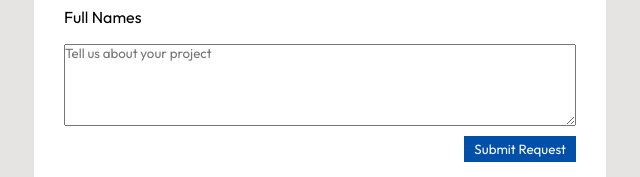
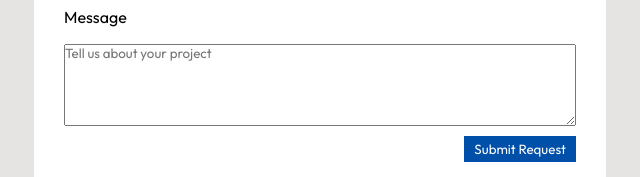
Before and after one commit to KhomunalaThendo/JJ-Mabons, a plain HTML site: page index.html in a window 1280 px wide. Shown: the part 2137-2314 px from the top of the page, 320-960 px from the left. Drawn offline with Linux system fonts and the light colour scheme.

Commit message:
Update index.html

```diff
--- a/index.html
+++ b/index.html
@@ -92,7 +92,7 @@
                     <input type="text" id="phone" placeholder="Your phone number">
                 </div>
                 <div class="field-group">
-                    <label for="aboutproject">Full Names</label>
+                    <label for="aboutproject">Message</label>
                     <textarea id="aboutproject" placeholder="Tell us about your project"></textarea>
                 </div>
                 <div class="btngrp">
```
